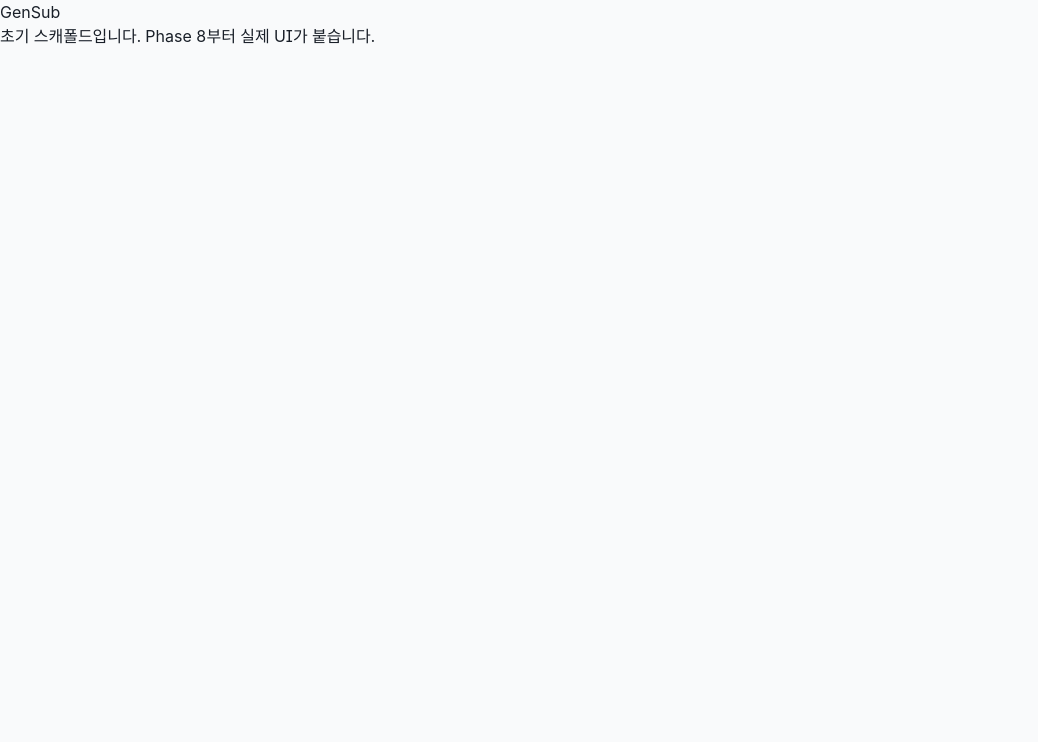
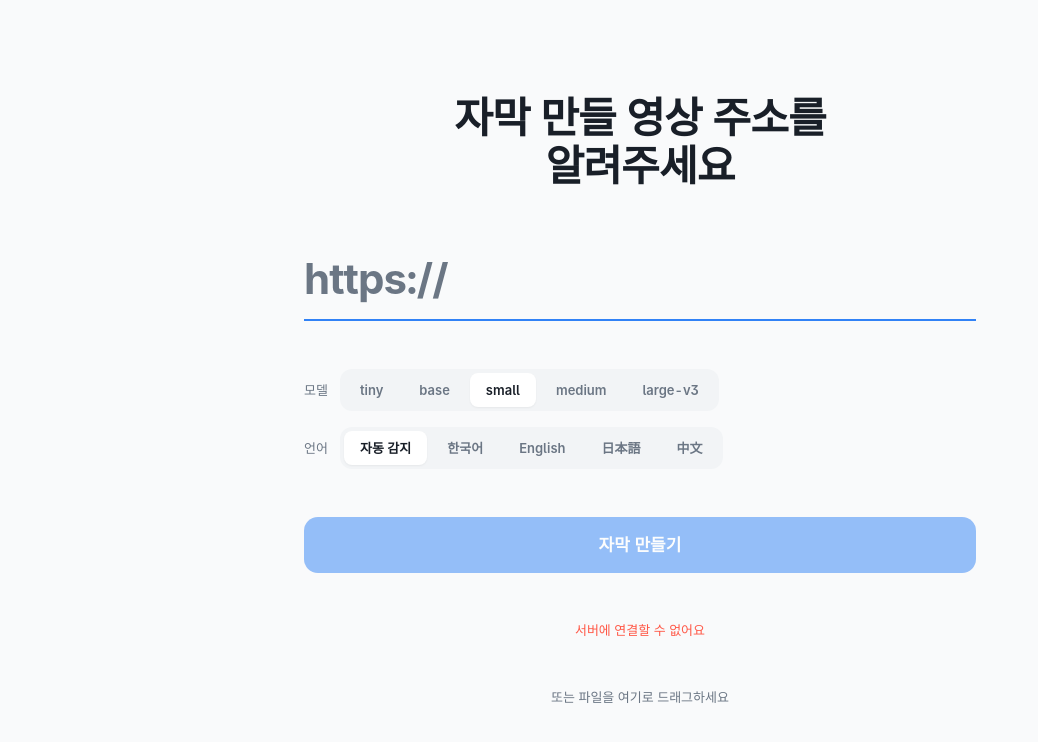
Before and after one commit to svrforum/GenSub, a SvelteKit app in the folder frontend/: page / in a window 1280 px wide. Shown: the top 742 px of the page, without its empty margins (0-1038 px from the left). Built offline with nearby package versions, Linux system fonts and the light colour scheme; no server answers; a web font is replaced by a local one.

Commit message:
feat(frontend): add IdleScreen with URL input and options

```diff
--- /dev/null
+++ b/frontend/src/lib/screens/IdleScreen.svelte
@@ -0,0 +1,112 @@
+<script lang="ts">
+  import { onMount } from 'svelte';
+
+  import { api } from '$lib/api/jobs';
+  import type { ConfigDto, ModelName } from '$lib/api/types';
+  import { current } from '$lib/stores/current';
+  import { pushHistory } from '$lib/stores/history';
+  import Button from '$lib/ui/Button.svelte';
+  import Input from '$lib/ui/Input.svelte';
+  import Segmented from '$lib/ui/Segmented.svelte';
+
+  let url = '';
+  let model: string = 'small';
+  let language = 'auto';
+  let busy = false;
+  let errorText: string | null = null;
+  let config: ConfigDto | null = null;
+
+  const languageOptions = [
+    { value: 'auto', label: '자동 감지' },
+    { value: 'ko', label: '한국어' },
+    { value: 'en', label: 'English' },
+    { value: 'ja', label: '日本語' },
+    { value: 'zh', label: '中文' }
+  ];
+
+  onMount(async () => {
+    try {
+      config = await api.config();
+      model = config.default_model;
+    } catch {
+      errorText = '서버에 연결할 수 없어요';
+    }
+  });
+
+  $: modelOptions = (
+    config?.available_models ?? (['tiny', 'base', 'small', 'medium', 'large-v3'] as ModelName[])
+  ).map((m) => ({ value: m as string, label: m as string }));
+
+  function setCurrentJobId(jobId: string) {
+    (window as unknown as { __gensubCurrentJobId?: string }).__gensubCurrentJobId = jobId;
+  }
+
+  async function start() {
+    if (!url.trim() || busy) return;
+    busy = true;
+    errorText = null;
+    try {
+      const res = await api.createJob({
+        url: url.trim(),
+        model: model as ModelName,
+        language: language === 'auto' ? undefined : language
+      });
+      pushHistory({ jobId: res.job_id, title: null, createdAt: new Date().toISOString() });
+      setCurrentJobId(res.job_id);
+      current.set({
+        screen: 'processing',
+        job: null,
+        progress: 0,
+        stageMessage: '준비하고 있어요',
+        errorMessage: null
+      });
+    } catch (e) {
+      errorText = e instanceof Error ? e.message : '작업을 시작할 수 없어요';
+    } finally {
+      busy = false;
+    }
+  }
+
+  function handleKey(e: KeyboardEvent) {
+    if (e.key === 'Enter') start();
+  }
+</script>
+
+<div class="min-h-screen flex items-center justify-center px-6">
+  <div class="w-full max-w-2xl flex flex-col gap-12">
+    <h1 class="text-display text-center">
+      자막 만들 영상 주소를<br />알려주세요
+    </h1>
+
+    <Input
+      bind:value={url}
+      type="url"
+      placeholder="https://"
+      autofocus
+      on:keydown={handleKey}
+    />
+
+    <div class="flex items-center justify-between gap-4 flex-wrap">
+      <div class="flex items-center gap-3">
+        <span class="text-caption text-text-secondary-light dark:text-text-secondary-dark">모델</span>
+        <Segmented options={modelOptions} bind:value={model} />
+      </div>
+      <div class="flex items-center gap-3">
+        <span class="text-caption text-text-secondary-light dark:text-text-secondary-dark">언어</span>
+        <Segmented options={languageOptions} bind:value={language} />
+      </div>
+    </div>
+
+    <Button variant="primary" fullWidth disabled={busy || !url.trim()} on:click={start}>
+      {busy ? '시작하고 있어요...' : '자막 만들기'}
+    </Button>
+
+    {#if errorText}
+      <div class="text-center text-caption text-danger">{errorText}</div>
+    {/if}
+
+    <div class="text-center text-caption text-text-secondary-light dark:text-text-secondary-dark">
+      또는 파일을 여기로 드래그하세요
+    </div>
+  </div>
+</div>
--- a/frontend/src/routes/+page.svelte
+++ b/frontend/src/routes/+page.svelte
@@ -1,2 +1,15 @@
-<h1>GenSub</h1>
-<p>초기 스캐폴드입니다. Phase 8부터 실제 UI가 붙습니다.</p>
+<script lang="ts">
+  import IdleScreen from '$lib/screens/IdleScreen.svelte';
+  import { current } from '$lib/stores/current';
+</script>
+
+{#if $current.screen === 'idle'}
+  <IdleScreen />
+{:else}
+  <!-- Processing / Ready / Error screens from Phase 11+ -->
+  <div class="min-h-screen flex items-center justify-center">
+    <p class="text-body text-text-secondary-light dark:text-text-secondary-dark">
+      화면: {$current.screen}
+    </p>
+  </div>
+{/if}
```
